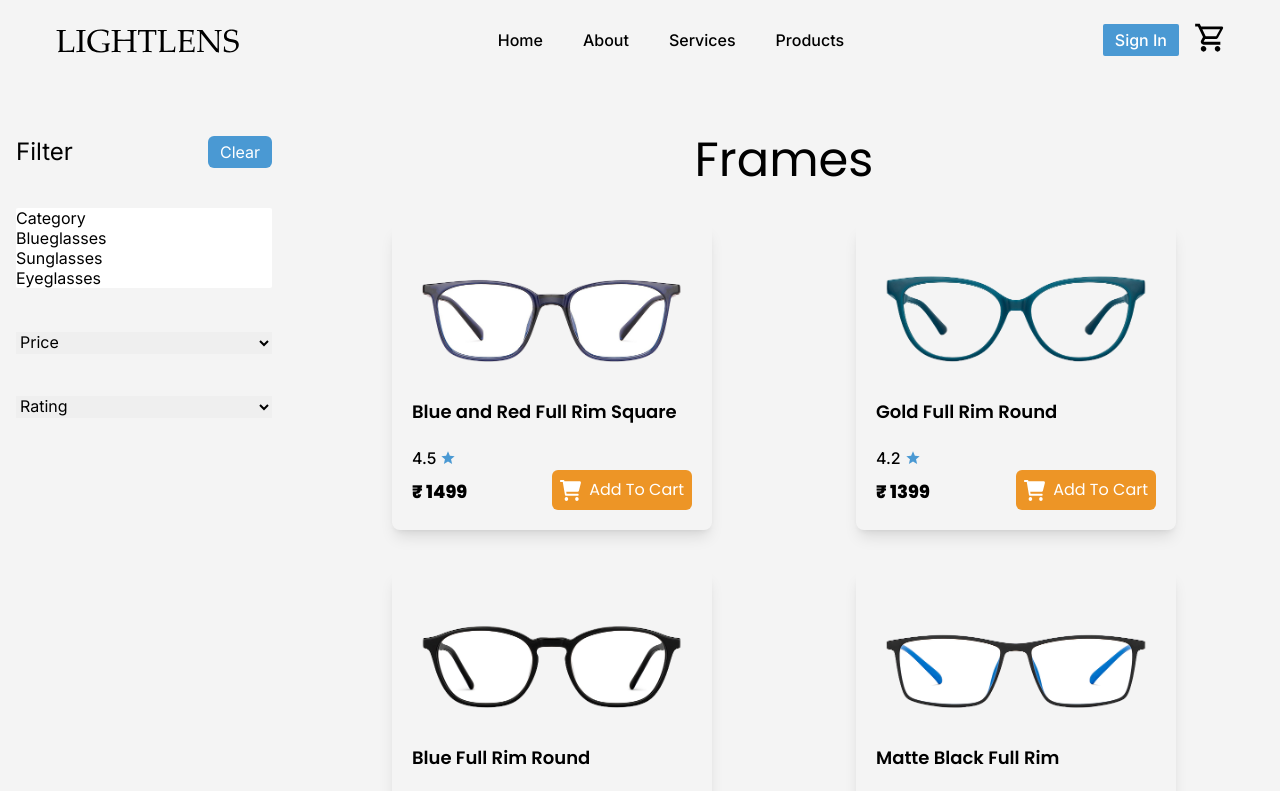
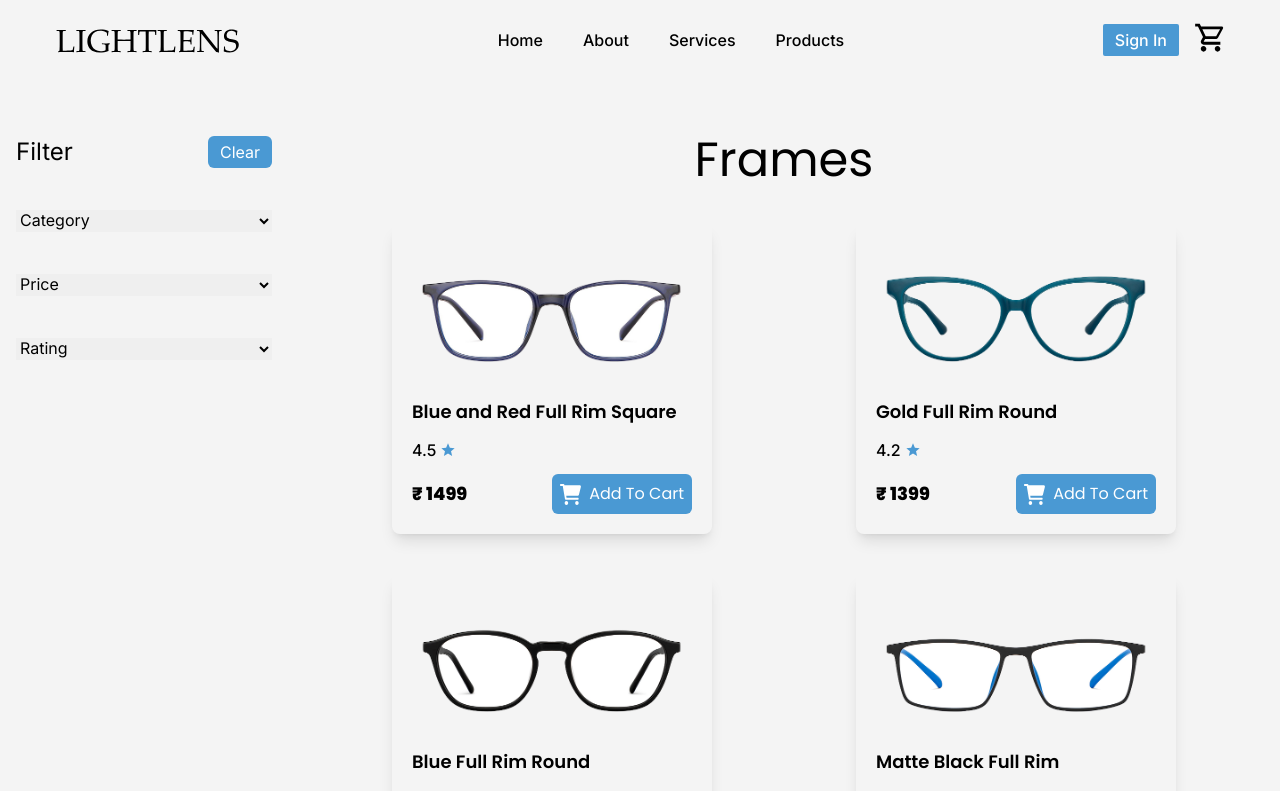
Before and after one commit to Abhijeet03s/Light-Lens, a React (Vite) app: page /products in a window 1280 px wide. Shown: the top 791 px of the page. Built offline with nearby package versions, Linux system fonts and the light colour scheme; no server answers.

Commit message:
updated gitignore

```diff
--- a/src/components/Filter/Filter.jsx
+++ b/src/components/Filter/Filter.jsx
@@ -4,7 +4,6 @@ import { FilterContext } from "../../context/FilterContext";
 
 export default function Filter() {
   const { filter, filterProduct } = useContext(FilterContext);
-
 
   return (
     <>
@@ -23,7 +22,6 @@ export default function Filter() {
             className="w-full max-w-xs"
             value={filterProduct}
             onChange={filter}
-            multiple={true}
           >
             <option value="All">Category</option>
             <option value="BlueGlasses">Blueglasses</option>
--- a/src/components/Products/Products.jsx
+++ b/src/components/Products/Products.jsx
@@ -30,19 +30,19 @@ export default function Products() {
                           <img src={product.image} alt="specs-image" />
                         </Link>
                       </div>
-                      <div className="flex flex-col justify-center items-start">
+                      <div className="flex flex-col justify-center items-start space-y-3">
                         <h1 className="text-lg font-Poppins font-semibold">{product.title}</h1>
-                        <div className="flex items-center gap-x-1 mt-5">
+                        <div className="flex items-center gap-x-1">
                           <span className="text-md font-medium font-Inter">
                             {product.rating}
                           </span>
                           <MdStar color="#4a99d3" />
                         </div>
                         <div className="w-full flex justify-between items-center">
-                          <h2 className="text-lg mt-1 font-Poppins font-extrabold">
+                          <h2 className="text-lg font-Poppins font-extrabold">
                             ₹ {product.price}
                           </h2>
-                          <div className="flex justify-between items-center bg-[#ed9526] text-white p-2 space-x-2 rounded-md font-Poppins font-normal">
+                          <div className="flex justify-between items-center bg-[#4a99d3] text-white p-2 space-x-2 rounded-md font-Poppins font-normal">
                             <img src={cart} alt="cart-icon" />
                             <button onClick={() => handleAddToCart(product)}>
                               Add To Cart
--- a/src/firebase/firebase.js
+++ b/src/firebase/firebase.js
@@ -3,13 +3,13 @@ import { getAnalytics } from "firebase/analytics";
 import { getAuth } from "firebase/auth";
 
 const firebaseConfig = {
-  apiKey: import.meta.env.VITE_API_KEY,
-  authDomain: import.meta.env.VITE_AUTHDOMAIN,
-  projectId: import.meta.env.VITE_PROJECT_ID,
-  storageBucket: import.meta.env.VITE_STORAGEBUCKET,
-  messagingSenderId: import.meta.env.VITE_MESSAGINGSENDERID,
-  appId: import.meta.env.VITE_APP_ID,
-  measurementId: import.meta.env.VITE_MEASUREMENTID,
+  apiKey: "AIzaSyCn2vuJ4yHUyghHioX7-TwfPsDxv4NjCjs",
+  authDomain: "light-lens-4b177.firebaseapp.com",
+  projectId: "light-lens-4b177",
+  storageBucket: "light-lens-4b177.appspot.com",
+  messagingSenderId: "273183202479",
+  appId: "1:273183202479:web:edbd69b2cd543ed4a8c85a",
+  measurementId: "G-3BBBZS0HZM"
 };
 
 // Initialize Firebase
```
Also changed, not shown: 1 other file (tests, documents, lock files or other folders).
